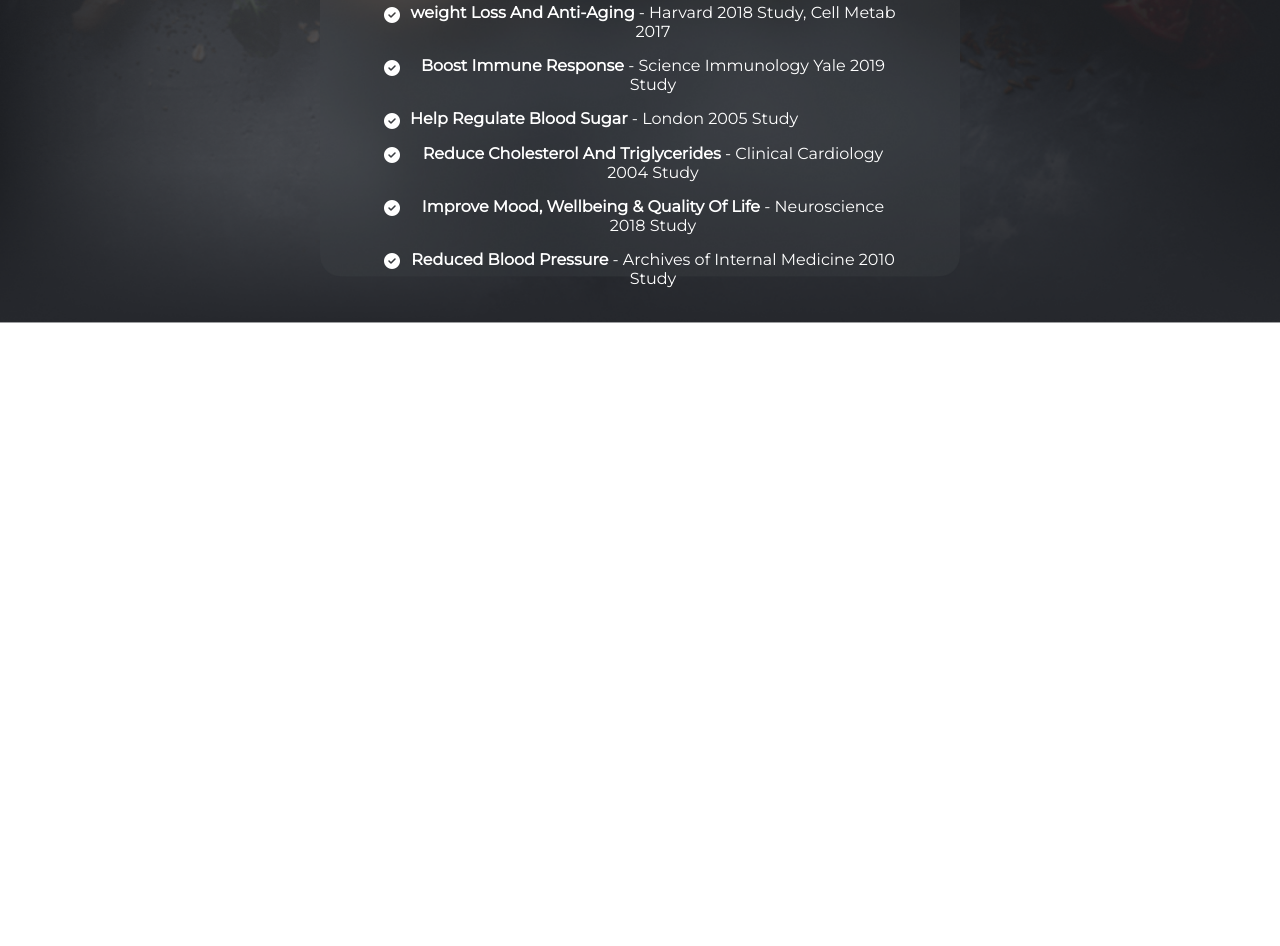
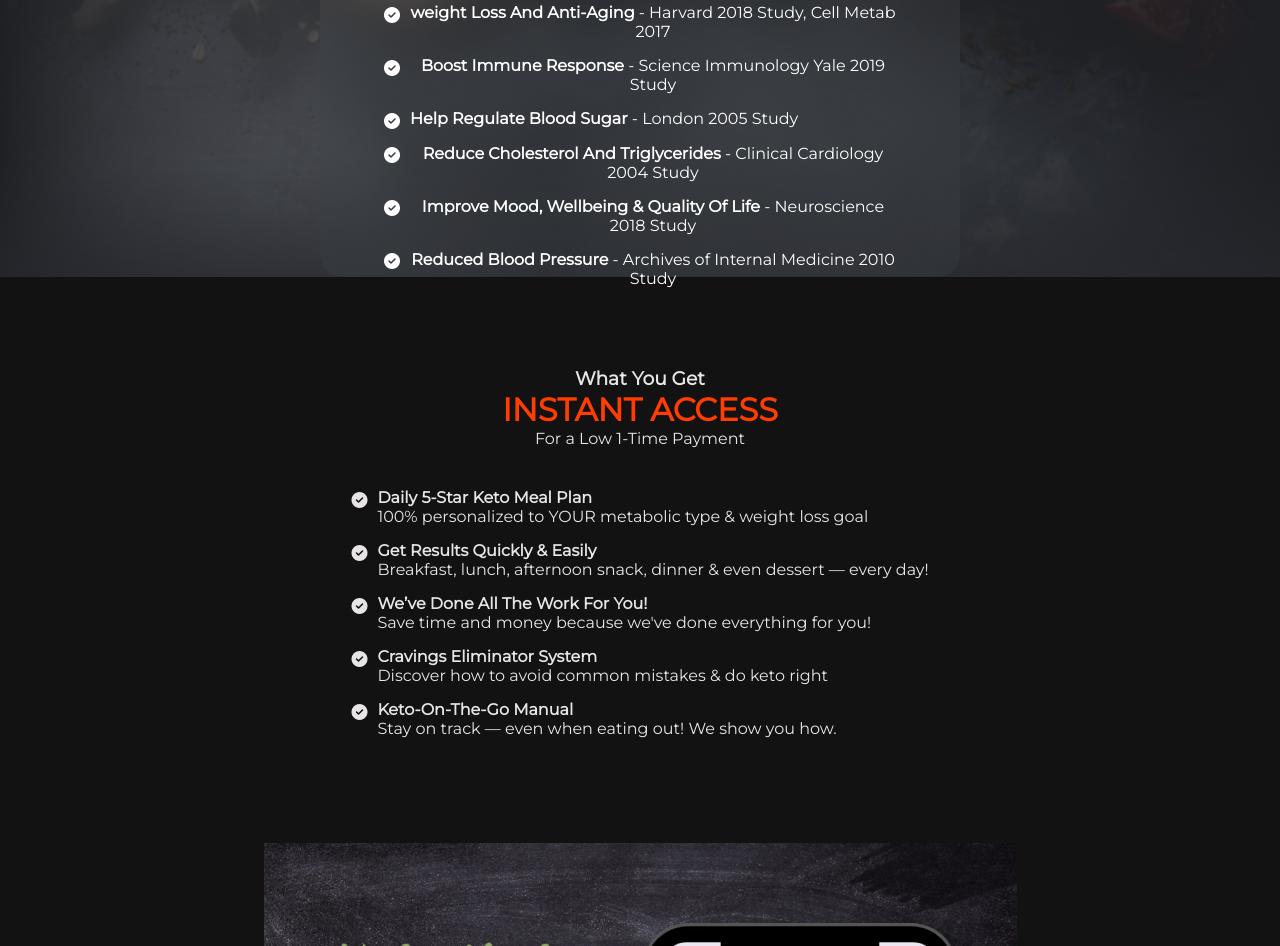
Before and after one commit to belloemmanuel/kitox, a plain HTML site: page index.html in a window 1280 px wide. Shown: the part 1234-2180 px from the top of the page. Before the commit the page ends 1557 px from the top, so only its background shows below. Drawn offline with Linux system fonts and the light colour scheme; a web font is replaced by a local one.

Commit message:
changes made

```diff
--- a/index.html
+++ b/index.html
@@ -64,6 +64,50 @@
         </div>
         <img src="img/bg.png" class="img2">
     </div>
+    <div class="instant-access">
+        <div class="firstsection">
+            <div class="firstsection-head">
+              <h3>What You Get</h3>
+              <h1>INSTANT ACCESS</h1>
+              <p>For a Low 1-Time Payment</p>
+            </div>
+            <div class="benefits">
+                <div class="benefits-items">
+                    <i class="fa-light fa fa-circle-check"></i>
+                    <p><strong>Daily 5-Star Keto Meal Plan</strong><span><br>100% personalized to YOUR metabolic type & weight loss goal</span></p>
+                </div>
+                <div class="benefits-items">
+                    <i class="fa-light fa fa-circle-check"></i>
+                    <p><strong>Get Results Quickly & Easily</strong><span
+                        ></span><br>Breakfast, lunch, afternoon snack, dinner & even dessert — every day!</span></p>
+                </div>
+                <div class="benefits-items">
+                    <i class="fa-light fa fa-circle-check"></i>
+                    <p><strong>We’ve Done All The Work For You!</strong><span><br>Save time and money because we've done everything for you!
+                    </span></p>
+                </div>
+                <div class="benefits-items">
+                    <i class="fa-light fa fa-circle-check"></i>
+                    <p><strong>Cravings Eliminator System</strong><span><br>Discover how to avoid common mistakes & do keto right
+                    </span></p>
+                </div>
+                <div class="benefits-items">
+                    <i class="fa-light fa fa-circle-check"></i>
+                    <p><strong>Keto-On-The-Go Manual</strong><span><br>Stay on track — even when eating out! We show you how.</span></p>
+                </div>
+            </div>
+        </div>
+        <div class="secondsection">
+            <img src="img/bg2.png">
+        </div>
+    </div>
+    <div class="getplan-form">
+        <div class="form-content">
+            <h3>SAVE 50%</h3>
+            <h1>LIFETIME ACCESS <br>TO YOUR MEAL PLAN</h1>
+            <img src="./img/mealplan.png">
+        </div>
+    </div>
     <script src="kitox.js"></script>
 </body>
 </html>
--- a/kitox.css
+++ b/kitox.css
@@ -128,6 +128,27 @@ body > div.how-keto-works > div > h3:nth-child(4){
     margin-top: 3.5px;
     margin-right: 10px;
 }
+
+.instant-access{
+    background-color:#121212;
+    display: flex;
+    justify-content: center;
+    flex-wrap: wrap;
+    color: #E7E5E5;
+}
+
+.instant-access .firstsection{
+    padding: 90px;
+}
+
+.firstsection-head{
+text-align: center;
+margin-bottom: 40px;
+}
+
+.firstsection-head h1{
+    color: #FF3D00;
+    }
 /*-----responsive------*/
 
 @media screen and (max-width: 768px){
```
Also changed, not shown: img/bg2.png (added).
